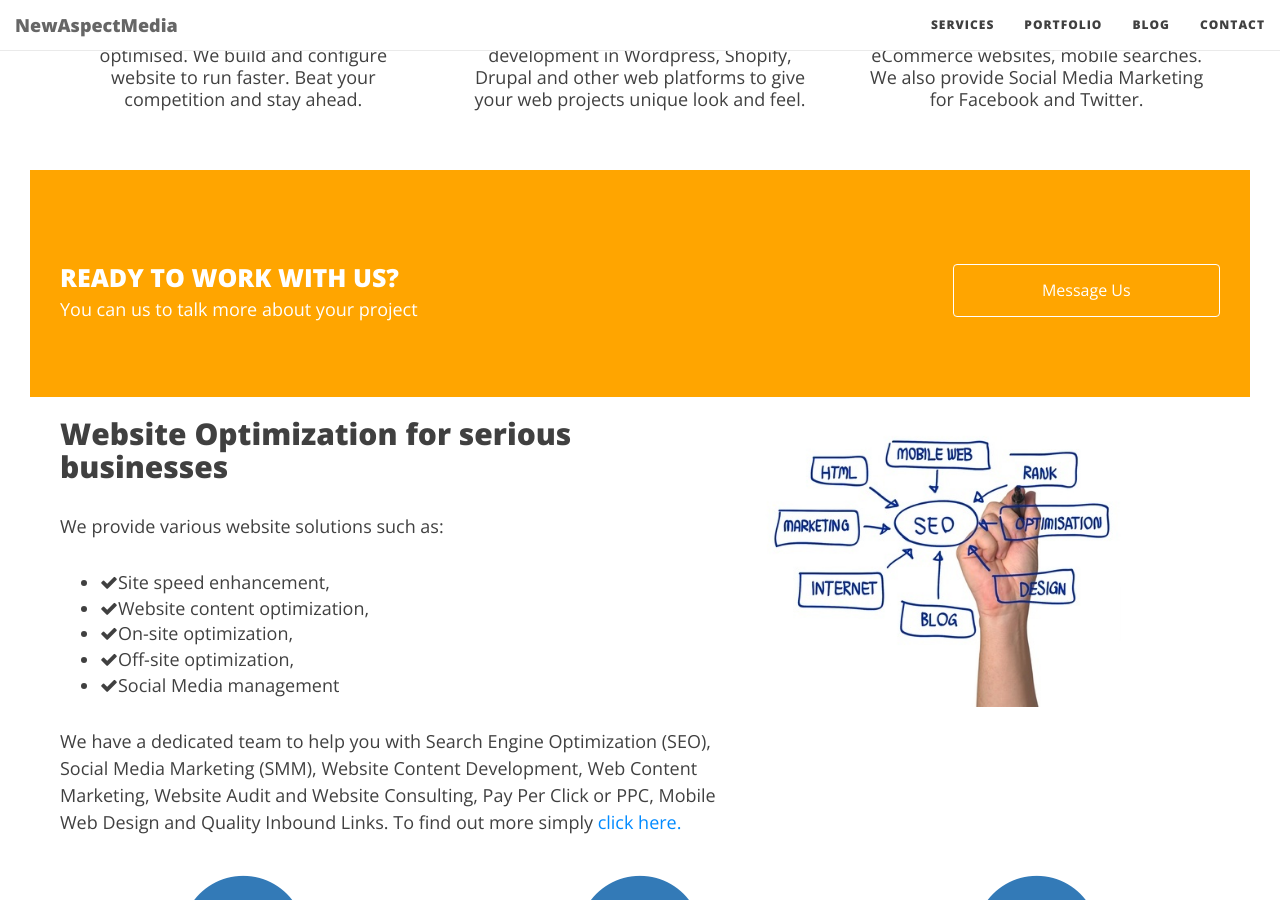
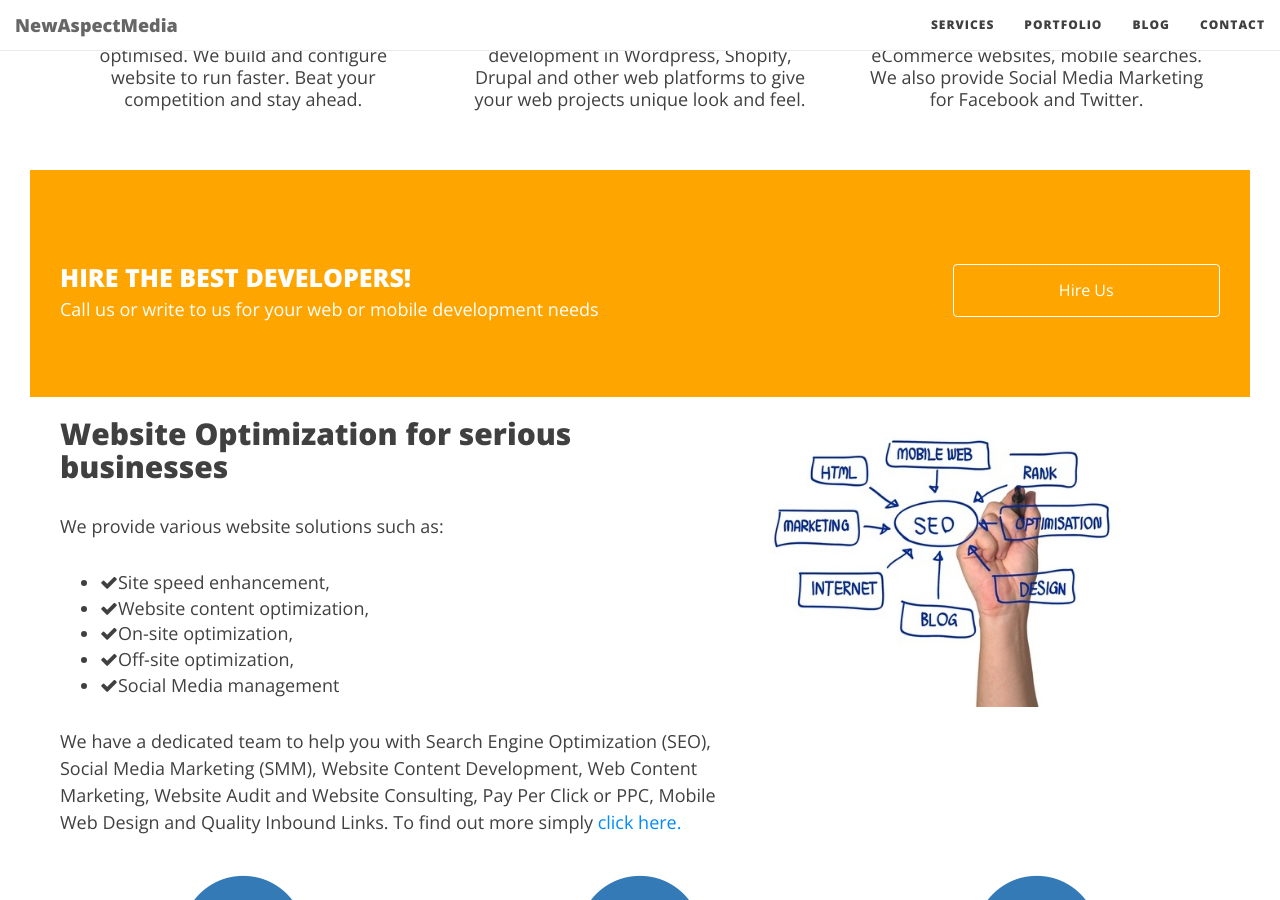
Before and after one commit to newmedia77/appxnam, a Jekyll site: the page built from index.html, in a window 1280 px wide and 900 px high, scrolled down 1346 px. Built offline with Jekyll 4.4.1, drawn with Linux system fonts in a browser that asks for light colours; nearby versions of some CDN libraries; the list of posts is cut into pages by our own code.

Commit message:
andreas
cta.html

```diff
--- /dev/null
+++ b/_includes/cta.html
@@ -0,0 +1,14 @@
+        <!-- Call to Action -->
+        <section class="cta-two-section">
+            <div class="container">
+                <div class="row">
+                    <div class="col-sm-9">
+                        <h2>Hire the best developers!</h2>
+                        <p>Call us or write to us for your web or mobile development needs</p>
+                    </div>
+                    <div class="col-sm-3">
+                        <a href="#contact" class="page-scroll btn btn-primary">Hire Us</a>
+                    </div>
+                </div><!-- /.row -->
+            </div><!-- /.container -->
+        </section><!-- /.cta-two-section -->
--- a/index.html
+++ b/index.html
@@ -169,22 +169,7 @@ subtitle: Hire Web Developer &amp; SEO Specialist in London
             </div><!-- /.container -->
         </section><!-- /.services-section -->
 
-        <!-- Call to Action -->
-        <section class="cta-two-section">
-            <div class="container">
-                <div class="row">
-                    <div class="col-sm-9">
-                        <h2>Ready to work with us?</h2>
-                        <p>You can
-
-                         us to talk more about your project</p>
-                    </div>
-                    <div class="col-sm-3">
-                        <a href="#contact" class="page-scroll btn btn-primary">Message Us</a>
-                    </div>
-                </div><!-- /.row -->
-            </div><!-- /.container -->
-        </section><!-- /.cta-two-section -->
+{% include cta.html %}
 
 
         <!-- Website Optimizaiton Service -->
```
